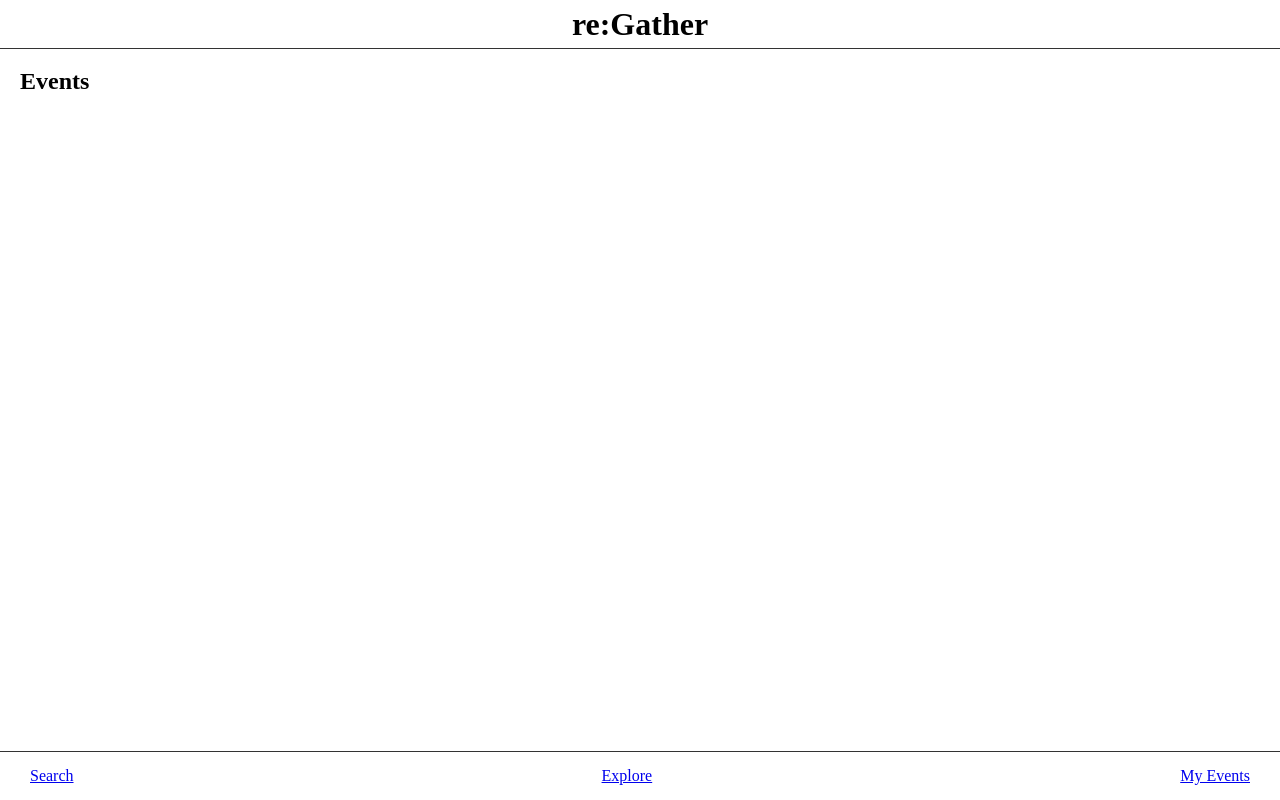
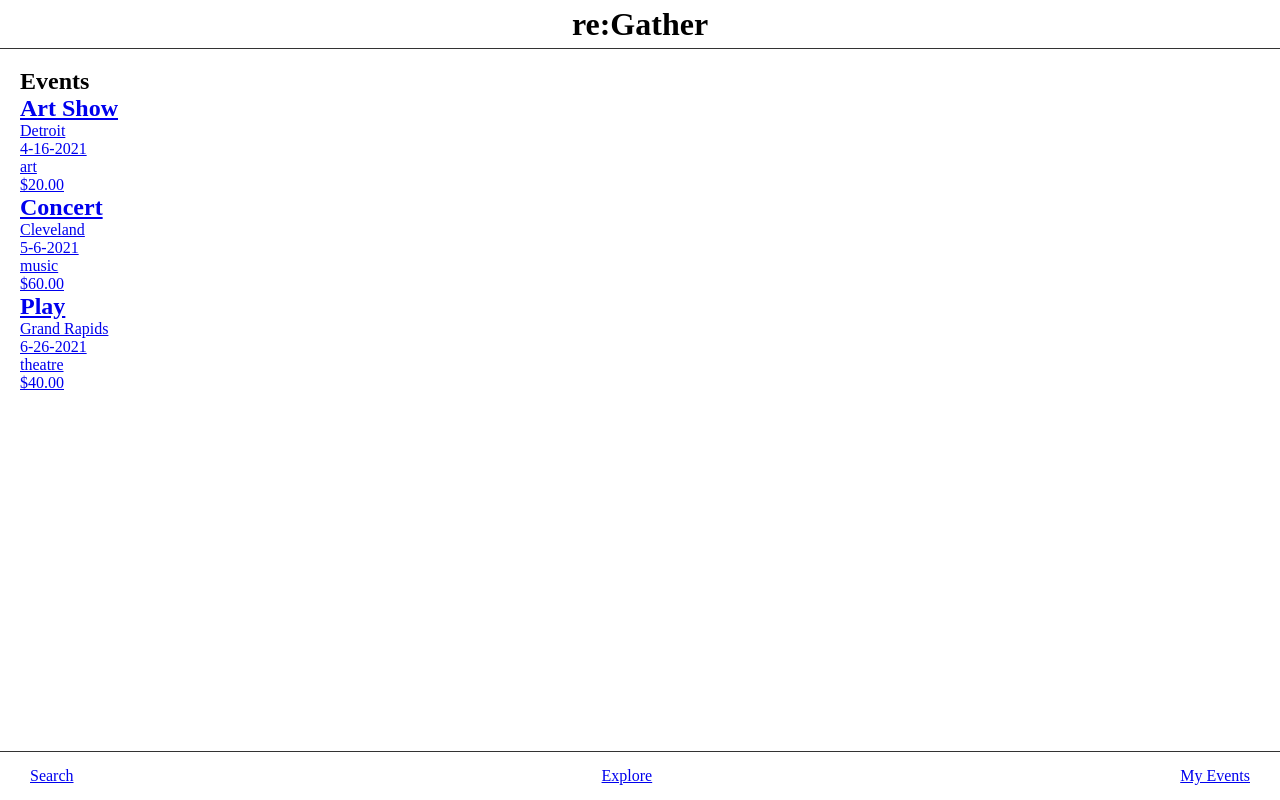
Before and after one commit to bailandocubita/re-Gather, an Angular app: page /events in a window 1280 px wide. Built offline with nearby package versions, Linux system fonts and the light colour scheme.

Commit message:
got data service to work and injecting it to the event list component

```diff
--- a/src/app/bucket-list-page/bucket-list-page.component.html
+++ b/src/app/bucket-list-page/bucket-list-page.component.html
@@ -1,4 +1,4 @@
 <p>Add it to your BucketList</p>
-<div *ngFor="let event of events" class="border">
+<!-- <div *ngFor="let event of events" class="border">
   <h1>hopefully bucket list items show up here</h1>
-</div>
+</div> -->
--- a/src/app/bucket-list-page/bucket-list-page.component.ts
+++ b/src/app/bucket-list-page/bucket-list-page.component.ts
@@ -12,27 +12,27 @@ export class BucketListPageComponent implements OnInit {
 
   ngOnInit(): void {
   }
-bucketEvents: Event [] = [
-  {
-    title: 'Music Festivle',
-    location:'Chicago',
-    date: 'April 27th 2021',
-    category: 'Music',
-    price: 200
-  },
-  {
-    title: 'Air Show',
-    location:'Chicago',
-    date: 'May 5th 2021',
-    category: 'Aviation',
-    price: 10
-  },
-  {
-    title: 'Art Gallery',
-    location:'Chicago',
-    date: 'April 27th 2021',
-    category: 'Art',
-    price: 60
-  }
-]
+// bucketEvents: Event [] = [
+//   {
+//     title: 'Music Festivle',
+//     location:'Chicago',
+//     date: 'April 27th 2021',
+//     category: 'Music',
+//     price: 200
+//   },
+//   {
+//     title: 'Air Show',
+//     location:'Chicago',
+//     date: 'May 5th 2021',
+//     category: 'Aviation',
+//     price: 10
+//   },
+//   {
+//     title: 'Art Gallery',
+//     location:'Chicago',
+//     date: 'April 27th 2021',
+//     category: 'Art',
+//     price: 60
+//   }
+// ]
 }
--- a/src/app/event-list/event-list.component.html
+++ b/src/app/event-list/event-list.component.html
@@ -10,10 +10,17 @@
 </div> -->
 
 
-<ul>
-    <li *ngFor="let event of events">
-      <a routerLink="/details/{{event}}">{{event}}</a>
-    </li>
-  </ul>
+
+      <a *ngFor="let event of events" routerLink="/events/{{event.id}}">
+
+        <h2>{{event.title}}</h2>
+        <p>{{event.location}}</p>
+        <p>{{event.date}}</p>
+        <p>{{event.category}}</p>
+        <p>{{event.price | currency}}</p>
+
+      </a>
+
+
 
   <router-outlet></router-outlet>
--- a/src/app/event-list/event-list.component.ts
+++ b/src/app/event-list/event-list.component.ts
@@ -10,6 +10,7 @@ import { Event } from '../event';
 })
 export class EventListComponent implements OnInit {
 
+  events: Event[] | null = null;
   id: string | null = '';
 
   constructor(private data: DataService, private route: ActivatedRoute) {
@@ -17,7 +18,8 @@ export class EventListComponent implements OnInit {
   }
 
   ngOnInit(): void {
-    this.route.paramMap.subscribe(params => this.id = params.get('id'));
+    // this.route.paramMap.subscribe(params => this.id = params.get('id'));
+    this.events = this.data.events;
   }
 
   viewDetails() {
```
